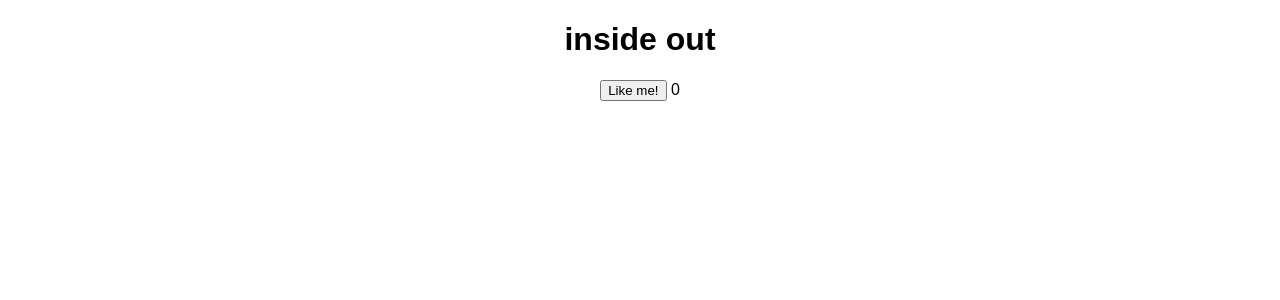
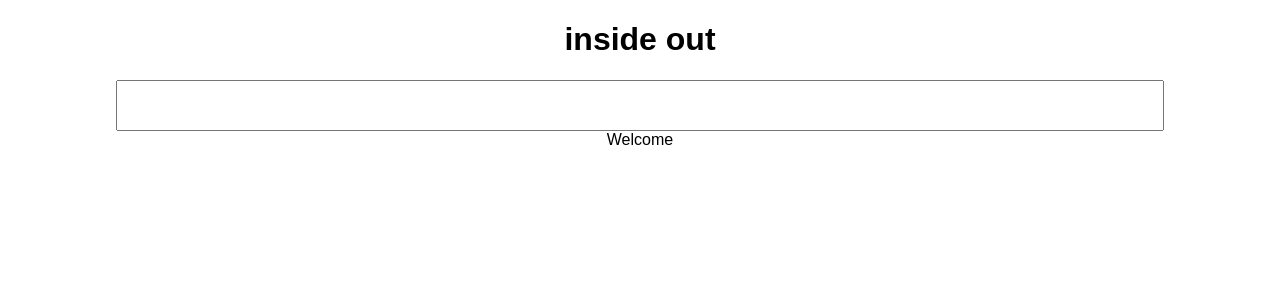
Before and after one commit to hrshmistry/fav-animal, a React (Create React App) app: page / in a window 1280 px wide. Shown: the top 300 px of the page. Built offline with nearby package versions, Linux system fonts and the light colour scheme.

Commit message:
putting user input on view using useState()

```diff
--- a/src/App.js
+++ b/src/App.js
@@ -2,18 +2,17 @@
 import "./styles.css";
 
 export default function App() {
-  const [likeCounter, setLikeCounter] = useState(0);
-
-  function LikeClickHandler() {
-    // var newLikeCounter = likeCounter + 1; // processing
-    // likeCounter in the view
-    setLikeCounter(likeCounter + 1); // processing/output
+  const [userInput, setUserInput] = useState("");
+  function onChangeHandler(event) {
+    console.log(event.target.value);
+    setUserInput(event.target.value);
   }
 
   return (
     <div className="App">
       <h1>inside out</h1>
-      <button onClick={LikeClickHandler}>Like me! </button> {likeCounter}
+      <input onChange={onChangeHandler}></input>
+      <div>Welcome {userInput}</div>
     </div>
   );
 }
--- a/src/styles.css
+++ b/src/styles.css
@@ -2,3 +2,8 @@
   font-family: sans-serif;
   text-align: center;
 }
+
+input {
+  padding: 1rem;
+  width: 80%;
+}
```
